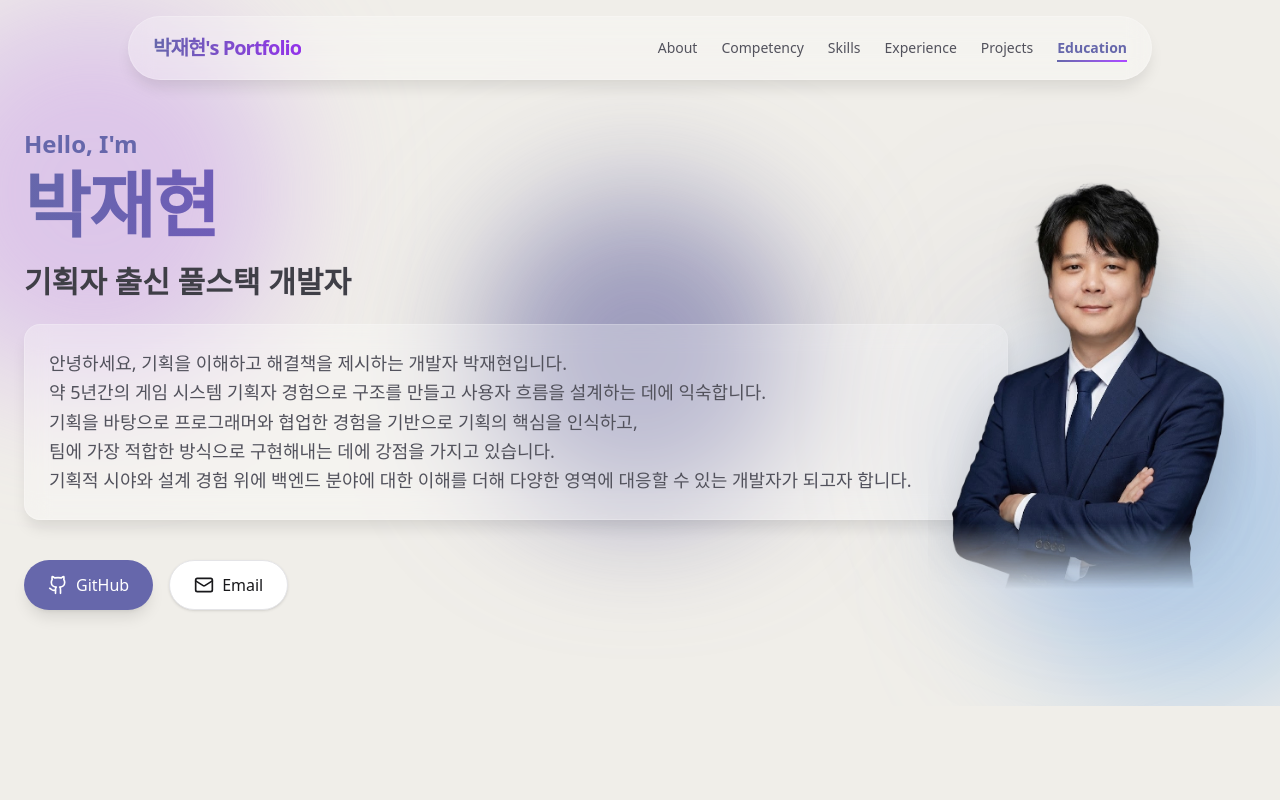
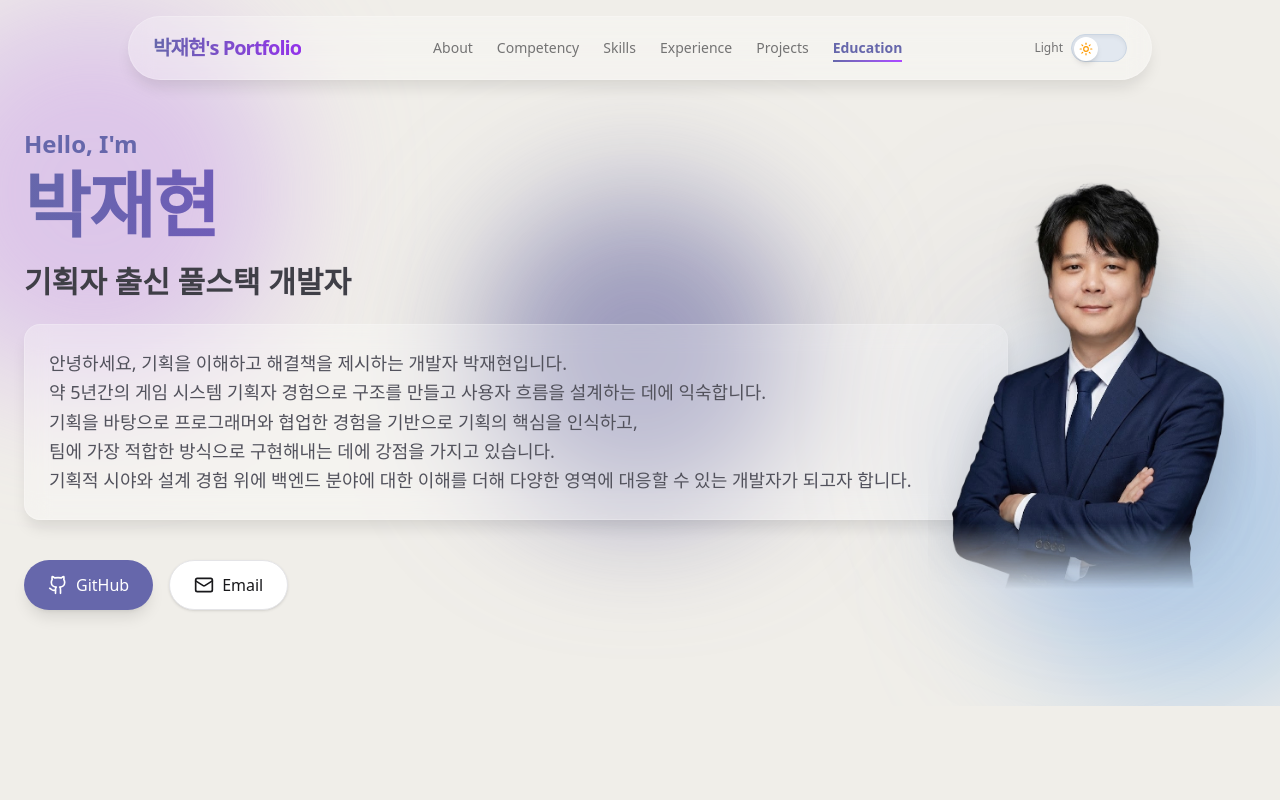
Before and after one commit to earlydreamer/earlydreamer.github.io, a Next.js app: page / in a window 1280 px wide. Shown: the top 800 px of the page. Built offline with nearby package versions, Linux system fonts and the light colour scheme.

Commit message:
feat: 헤더에 다크모드 토글 스위치 추가
- 슬라이딩 애니메이션 토글 버튼 구현
- 해/달 아이콘으로 현재 테마 표시
- Light/Dark 레이블 표시

```diff
--- a/src/components/layout/Header.tsx
+++ b/src/components/layout/Header.tsx
@@ -1,9 +1,10 @@
 "use client";
 
 import Link from "next/link";
-import { cn } from "@/lib/utils";
 import { motion } from "framer-motion";
 import { useState, useEffect } from "react";
+import { useTheme } from "next-themes";
+import { Sun, Moon } from "lucide-react";
 
 const navItems = [
     { name: "About", href: "#about" },
@@ -16,6 +17,12 @@ const navItems = [
 
 export function Header() {
     const [activeSection, setActiveSection] = useState("");
+    const [mounted, setMounted] = useState(false);
+    const { theme, setTheme } = useTheme();
+
+    useEffect(() => {
+        setMounted(true);
+    }, []);
 
     useEffect(() => {
         const handleScroll = () => {
@@ -71,7 +78,7 @@ export function Header() {
             <div className="glass container mx-auto flex h-16 items-center justify-between px-6 rounded-full max-w-5xl pointer-events-auto bg-white/40 dark:bg-black/40 backdrop-blur-xl border border-white/20 shadow-lg">
                 <div className="flex items-center gap-2">
                     <Link href="/" className="text-xl font-bold tracking-tighter text-gradient-primary">
-                        박재현's Portfolio
+                        박재현&apos;s Portfolio
                     </Link>
                 </div>
                 <nav className="hidden md:flex gap-6">
@@ -82,12 +89,11 @@ export function Header() {
                                 key={item.href}
                                 href={item.href}
                                 onClick={(e) => scrollToSection(e, item.href)}
-                                className={cn(
-                                    "text-sm font-medium transition-all relative group",
-                                    isActive
-                                        ? "text-[#6667AB] font-bold"
-                                        : "text-zinc-600 hover:text-[#6667AB] dark:text-zinc-400 dark:hover:text-[#6667AB]"
-                                )}
+                                className="text-sm font-medium transition-all relative group"
+                                style={{
+                                    color: isActive ? 'var(--primary)' : 'var(--muted-foreground)',
+                                    fontWeight: isActive ? 700 : 500
+                                }}
                             >
                                 {item.name}
                                 {isActive && (
@@ -103,6 +109,45 @@ export function Header() {
                         )
                     })}
                 </nav>
+
+                {/* Theme Toggle Switch */}
+                <div className="flex items-center gap-2">
+                    <motion.span
+                        key={theme}
+                        initial={{ opacity: 0, y: -10 }}
+                        animate={{ opacity: 1, y: 0 }}
+                        className="text-xs font-medium"
+                        style={{ color: 'var(--muted-foreground)' }}
+                    >
+                        {mounted && (theme === 'dark' ? 'Dark' : 'Light')}
+                    </motion.span>
+                    <button
+                        onClick={() => setTheme(theme === 'dark' ? 'light' : 'dark')}
+                        className="relative w-14 h-7 rounded-full bg-slate-200 dark:bg-slate-700 border border-slate-300 dark:border-slate-600 shadow-inner"
+                        aria-label="Toggle theme"
+                    >
+                        {/* Sliding Circle */}
+                        <motion.span
+                            layout
+                            transition={{ type: "spring", stiffness: 500, damping: 30 }}
+                            className="absolute top-0.5 w-6 h-6 rounded-full bg-white dark:bg-slate-900 shadow-md flex items-center justify-center"
+                            style={{ left: mounted && theme === 'dark' ? 28 : 2 }}
+                        >
+                            <motion.div
+                                key={theme}
+                                initial={{ rotate: -90, opacity: 0 }}
+                                animate={{ rotate: 0, opacity: 1 }}
+                                transition={{ duration: 0.2 }}
+                            >
+                                {mounted && (
+                                    theme === 'dark'
+                                        ? <Moon className="w-3.5 h-3.5 text-blue-400" />
+                                        : <Sun className="w-3.5 h-3.5 text-amber-500" />
+                                )}
+                            </motion.div>
+                        </motion.span>
+                    </button>
+                </div>
             </div>
         </motion.header>
     );
```
